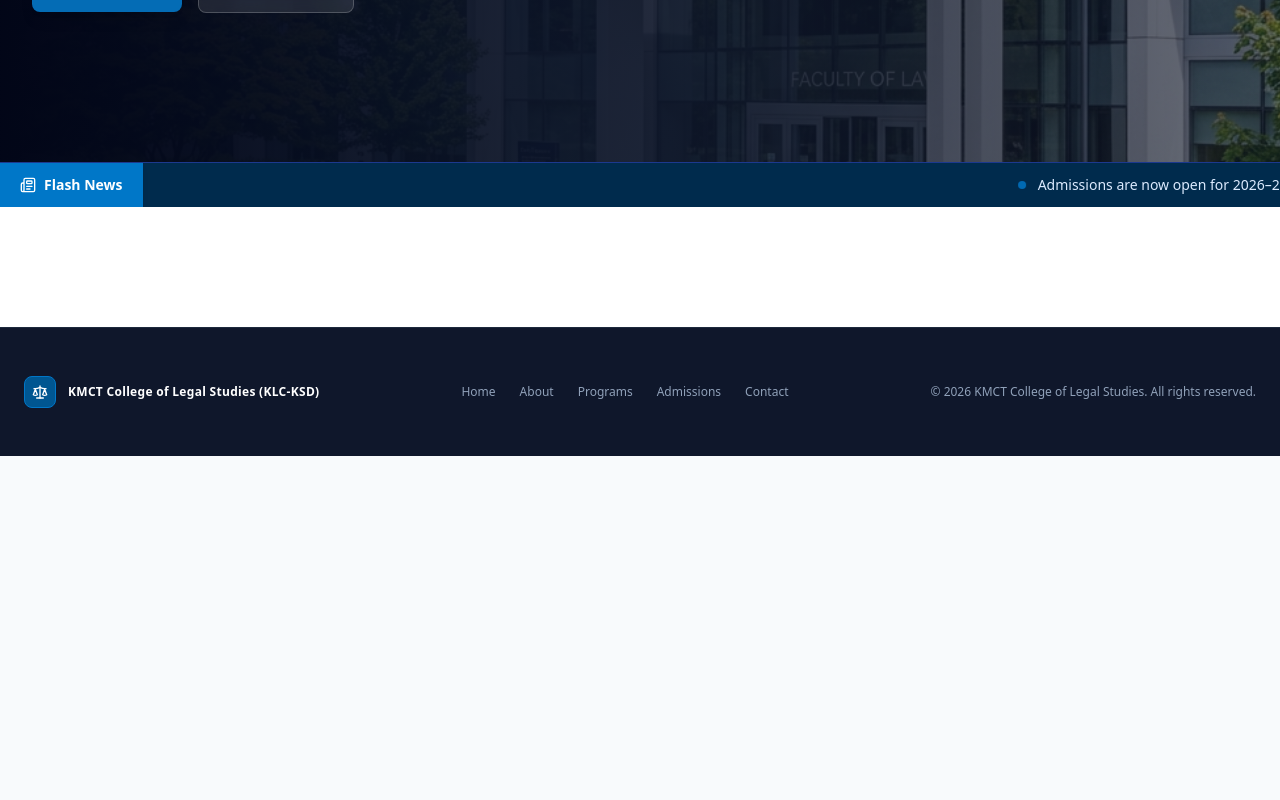
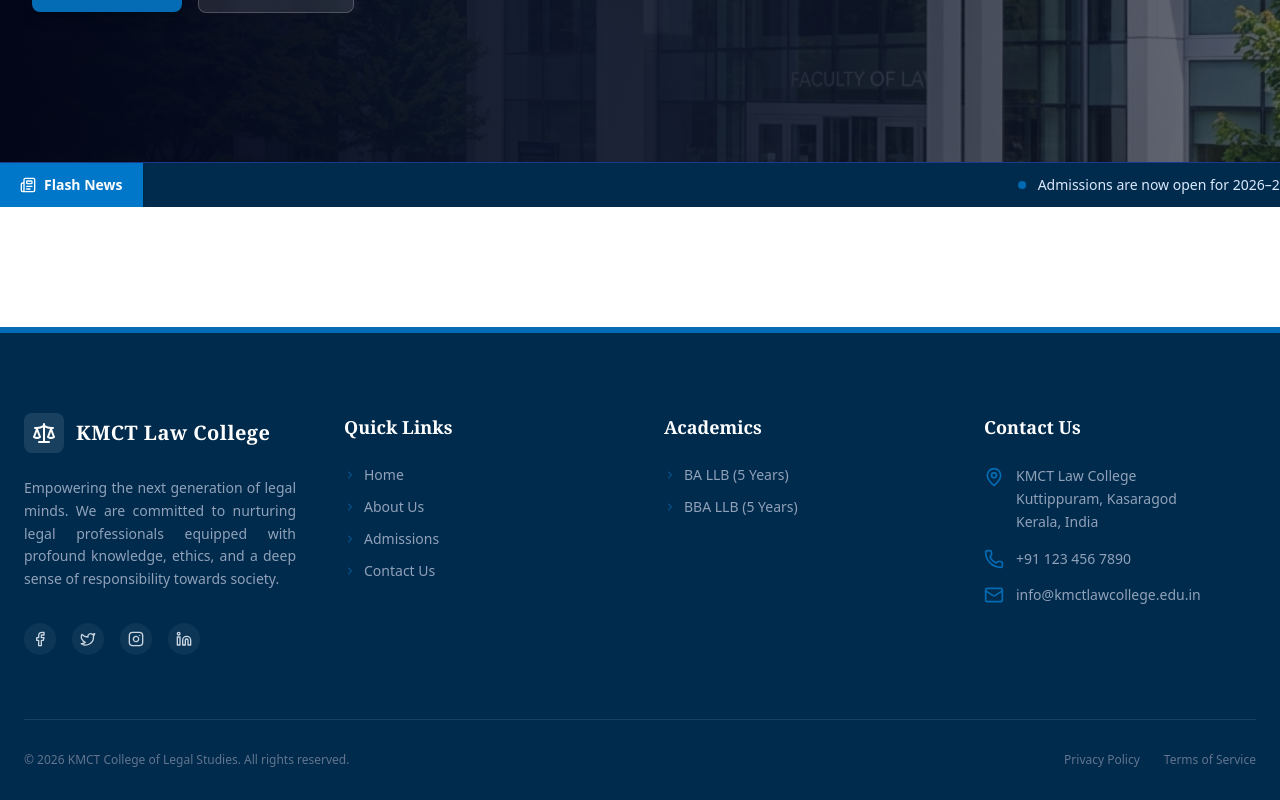
Before and after one commit to KMCT-DEV-TEAM/KLC-KSD, a Next.js app in the folder frontend/: page / in a window 1280 px wide. Shown: the part 602-1402 px from the top of the page. Before the commit the page ends 1058 px from the top, so only its background shows below. Built offline with nearby package versions, Linux system fonts and the light colour scheme.

Commit message:
designed footer

```diff
--- a/frontend/components/Footer.jsx
+++ b/frontend/components/Footer.jsx
@@ -1,27 +1,109 @@
 import React from 'react';
 import Link from 'next/link';
-import { Scale } from 'lucide-react';
+import { Scale, MapPin, Phone, Mail, ChevronRight, Facebook, Twitter, Instagram, Linkedin } from 'lucide-react';
 
 export default function Footer() {
   return (
-    <footer className="bg-slate-900 border-t border-slate-800 py-12 px-6">
-      <div className="max-w-7xl mx-auto flex flex-col md:flex-row justify-between items-center gap-6 text-xs text-slate-400">
-        <div className="flex items-center gap-3">
-          <div className="w-8 h-8 rounded-lg bg-[#005691] flex items-center justify-center text-white border border-[#0077c8]">
-            <Scale className="w-4 h-4" />
+    <footer className="bg-secondary text-slate-300 pt-20 pb-8 px-6 border-t-[6px] border-primary">
+      <div className="max-w-7xl mx-auto">
+        <div className="grid grid-cols-1 md:grid-cols-2 lg:grid-cols-4 gap-12 mb-16">
+          {/* About Section */}
+          <div className="space-y-6">
+            <div className="flex items-center gap-3">
+              <div className="w-10 h-10 rounded-lg bg-white/10 flex items-center justify-center text-white">
+                <Scale className="w-6 h-6" />
+              </div>
+              <span className="text-white text-xl font-bold tracking-wide font-serif">KMCT Law College</span>
+            </div>
+            <p className="text-sm leading-relaxed text-slate-400 text-justify">
+              Empowering the next generation of legal minds. We are committed to nurturing legal professionals equipped with profound knowledge, ethics, and a deep sense of responsibility towards society.
+            </p>
+            <div className="flex items-center gap-4 pt-2">
+              <a href="#" className="w-8 h-8 rounded-full bg-white/5 flex items-center justify-center hover:bg-primary hover:text-white transition-colors">
+                <Facebook className="w-4 h-4" />
+              </a>
+              <a href="#" className="w-8 h-8 rounded-full bg-white/5 flex items-center justify-center hover:bg-primary hover:text-white transition-colors">
+                <Twitter className="w-4 h-4" />
+              </a>
+              <a href="#" className="w-8 h-8 rounded-full bg-white/5 flex items-center justify-center hover:bg-primary hover:text-white transition-colors">
+                <Instagram className="w-4 h-4" />
+              </a>
+              <a href="#" className="w-8 h-8 rounded-full bg-white/5 flex items-center justify-center hover:bg-primary hover:text-white transition-colors">
+                <Linkedin className="w-4 h-4" />
+              </a>
+            </div>
           </div>
-          <span className="text-white font-semibold tracking-wide">KMCT College of Legal Studies (KLC-KSD)</span>
+
+          {/* Quick Links */}
+          <div>
+            <h3 className="text-white text-lg font-serif font-semibold mb-6">Quick Links</h3>
+            <ul className="space-y-3">
+              {[
+                { name: 'Home', path: '/' },
+                { name: 'About Us', path: '/about' },
+                { name: 'Admissions', path: '#' },
+                { name: 'Contact Us', path: '/contact' }
+              ].map((link, idx) => (
+                <li key={idx}>
+                  <Link href={link.path} className="text-sm text-slate-400 hover:text-white flex items-center gap-2 group transition-colors">
+                    <ChevronRight className="w-3 h-3 text-primary group-hover:translate-x-1 transition-transform" />
+                    {link.name}
+                  </Link>
+                </li>
+              ))}
+            </ul>
+          </div>
+
+          {/* Academics */}
+          <div>
+            <h3 className="text-white text-lg font-serif font-semibold mb-6">Academics</h3>
+            <ul className="space-y-3">
+              {[
+                'BA LLB (5 Years)',
+                'BBA LLB (5 Years)',
+              ].map((item, idx) => (
+                <li key={idx}>
+                  <a href="#" className="text-sm text-slate-400 hover:text-white flex items-center gap-2 group transition-colors">
+                    <ChevronRight className="w-3 h-3 text-primary group-hover:translate-x-1 transition-transform" />
+                    {item}
+                  </a>
+                </li>
+              ))}
+            </ul>
+          </div>
+
+          {/* Contact Info */}
+          <div>
+            <h3 className="text-white text-lg font-serif font-semibold mb-6">Contact Us</h3>
+            <ul className="space-y-4">
+              <li className="flex items-start gap-3">
+                <MapPin className="w-5 h-5 text-primary shrink-0 mt-0.5" />
+                <span className="text-sm text-slate-400 leading-relaxed">
+                  KMCT Law College<br />
+                  Kuttippuram, Kasaragod<br />
+                  Kerala, India
+                </span>
+              </li>
+              <li className="flex items-center gap-3">
+                <Phone className="w-5 h-5 text-primary shrink-0" />
+                <span className="text-sm text-slate-400">+91 123 456 7890</span>
+              </li>
+              <li className="flex items-center gap-3">
+                <Mail className="w-5 h-5 text-primary shrink-0" />
+                <span className="text-sm text-slate-400">info@kmctlawcollege.edu.in</span>
+              </li>
+            </ul>
+          </div>
         </div>
 
-        <div className="flex items-center gap-6 text-slate-400">
-          <Link href="/" className="hover:text-[#0077c8] transition-colors">Home</Link>
-          <Link href="/about" className="hover:text-[#0077c8] transition-colors">About</Link>
-          <Link href="/programs" className="hover:text-[#0077c8] transition-colors">Programs</Link>
-          <Link href="/admissions" className="hover:text-[#0077c8] transition-colors">Admissions</Link>
-          <Link href="/contact" className="hover:text-[#0077c8] transition-colors">Contact</Link>
+        {/* Footer Bottom */}
+        <div className="pt-8 border-t border-white/10 flex flex-col md:flex-row justify-between items-center gap-4 text-xs text-slate-500">
+          <p>© {new Date().getFullYear()} KMCT College of Legal Studies. All rights reserved.</p>
+          <div className="flex gap-6">
+            <Link href="#" className="hover:text-white transition-colors">Privacy Policy</Link>
+            <Link href="#" className="hover:text-white transition-colors">Terms of Service</Link>
+          </div>
         </div>
-
-        <p>© {new Date().getFullYear()} KMCT College of Legal Studies. All rights reserved.</p>
       </div>
     </footer>
   );
--- a/frontend/components/Navbar.jsx
+++ b/frontend/components/Navbar.jsx
@@ -73,18 +73,16 @@ export default function Navbar() {
           <nav className="hidden xl:flex items-center gap-8 text-sm font-semibold">
             <Link
               href="/"
-              className={`transition-colors ${
-                pathname === '/' ? 'text-[#0077c8]' : 'text-slate-700 hover:text-[#0077c8]'
-              }`}
+              className={`transition-colors ${pathname === '/' ? 'text-[#0077c8]' : 'text-slate-700 hover:text-[#0077c8]'
+                }`}
             >
               Home
             </Link>
 
             <Link
               href="/about"
-              className={`transition-colors ${
-                pathname === '/about' ? 'text-[#0077c8]' : 'text-slate-700 hover:text-[#0077c8]'
-              }`}
+              className={`transition-colors ${pathname === '/about' ? 'text-[#0077c8]' : 'text-slate-700 hover:text-[#0077c8]'
+                }`}
             >
               About Us
             </Link>
@@ -92,9 +90,8 @@ export default function Navbar() {
             <div className="relative group py-2">
               <Link
                 href="/programs"
-                className={`flex items-center gap-1 transition-colors ${
-                  pathname === '/programs' ? 'text-[#0077c8]' : 'text-slate-700 hover:text-[#0077c8]'
-                }`}
+                className={`flex items-center gap-1 transition-colors ${pathname === '/programs' ? 'text-[#0077c8]' : 'text-slate-700 hover:text-[#0077c8]'
+                  }`}
               >
                 <span>Academics</span>
                 <ChevronDown className="w-3.5 h-3.5 group-hover:rotate-180 transition-transform" />
@@ -111,9 +108,8 @@ export default function Navbar() {
 
             <Link
               href="/grievance"
-              className={`transition-colors ${
-                pathname === '/grievance' ? 'text-[#0077c8]' : 'text-slate-700 hover:text-[#0077c8]'
-              }`}
+              className={`transition-colors ${pathname === '/grievance' ? 'text-[#0077c8]' : 'text-slate-700 hover:text-[#0077c8]'
+                }`}
             >
               Grievance
             </Link>
@@ -125,7 +121,7 @@ export default function Navbar() {
               href="/brochure"
               className="inline-flex items-center gap-2 px-5 py-2.5 rounded bg-secondary hover:bg-primary text-white text-xs font-bold transition-all shadow-sm"
             >
-              <Download className="w-4 h-4" />
+              <Download className="w-4 h-4 bg-secondary" />
               <span>Download Brochure</span>
             </Link>
           </div>
```
